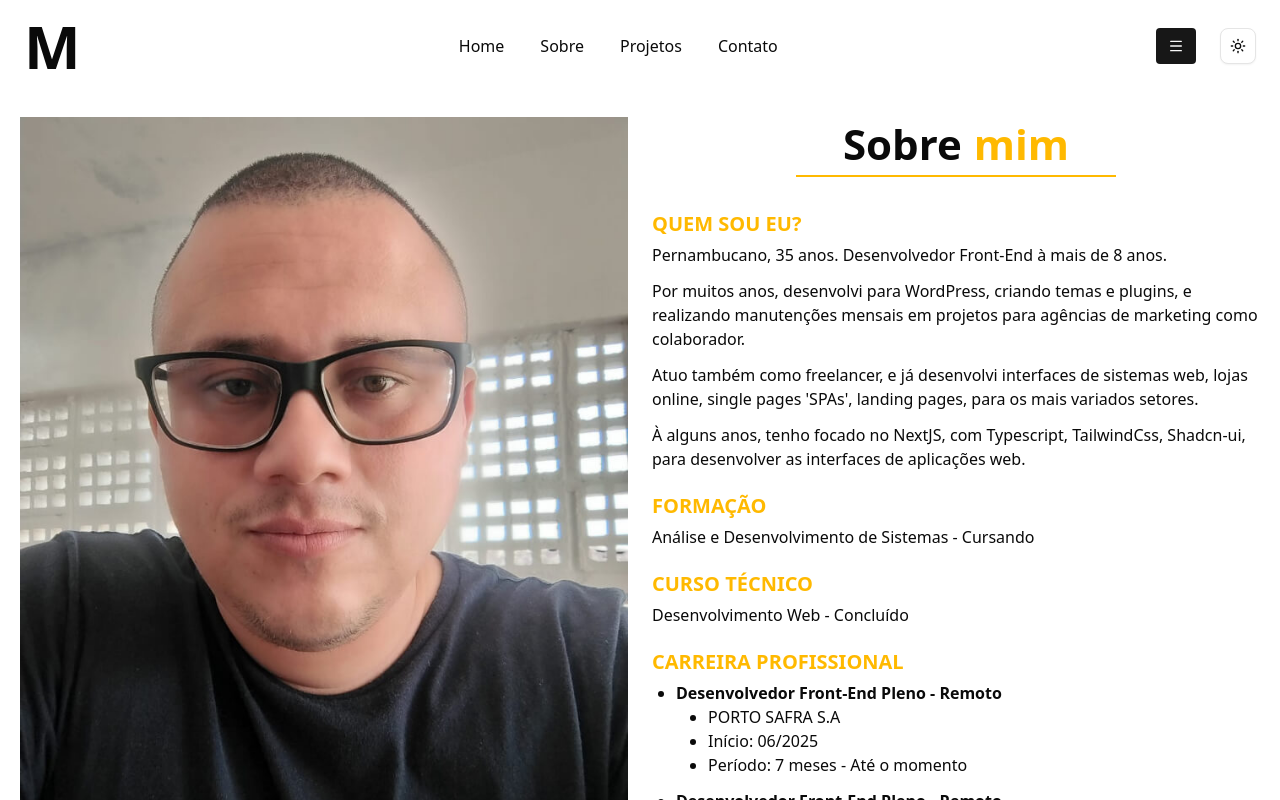
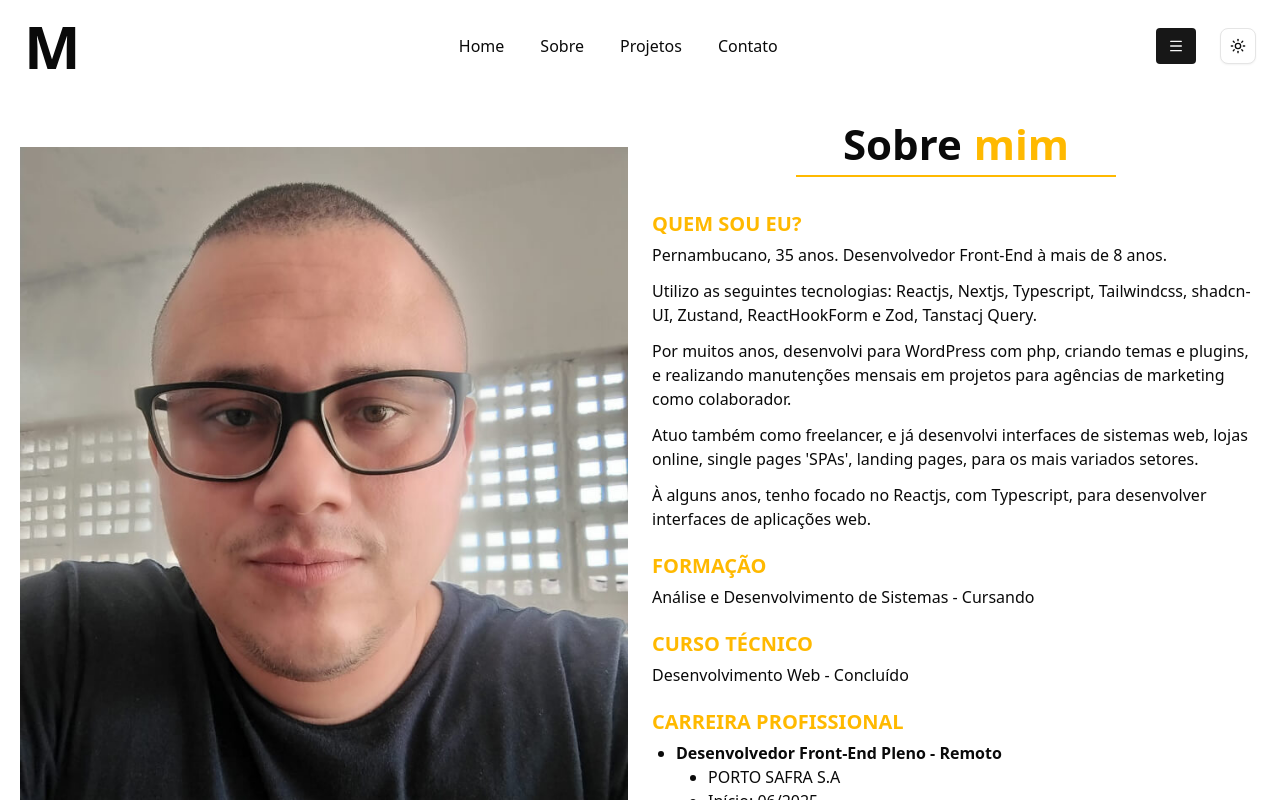
Before and after one commit to Marcio-Moraes/portfolio-nextjs, a Next.js app: page /sobre in a window 1280 px wide. Shown: the top 800 px of the page. Built offline with nearby package versions, Linux system fonts and the light colour scheme.

Commit message:
Descirção pessoal da página sobre

```diff
--- a/src/app/sobre/page.tsx
+++ b/src/app/sobre/page.tsx
@@ -24,7 +24,10 @@ export default function Sobre()   {
                             texto="Pernambucano, 35 anos. Desenvolvedor Front-End à mais de 8 anos."
                         />
                         <Paragrafo
-                            texto="Por muitos anos, desenvolvi para WordPress, criando temas e plugins, e realizando manutenções mensais em projetos para agências de marketing como colaborador."
+                            texto="Utilizo as seguintes tecnologias: Reactjs, Nextjs, Typescript, Tailwindcss, shadcn-UI, Zustand, ReactHookForm e Zod, Tanstacj Query."
+                        />
+                        <Paragrafo
+                            texto="Por muitos anos, desenvolvi para WordPress com php, criando temas e plugins, e realizando manutenções mensais em projetos para agências de marketing como colaborador."
                         />
 
                         <Paragrafo
@@ -32,7 +35,7 @@ export default function Sobre()   {
                         />
 
                         <Paragrafo
-                            texto="À alguns anos, tenho focado no NextJS, com Typescript, TailwindCss, Shadcn-ui, para desenvolver as interfaces de aplicações web."
+                            texto="À alguns anos, tenho focado no Reactjs, com Typescript, para desenvolver interfaces de aplicações web."
                         />
 
                         <SubTitulo texto="Formação" />
```
